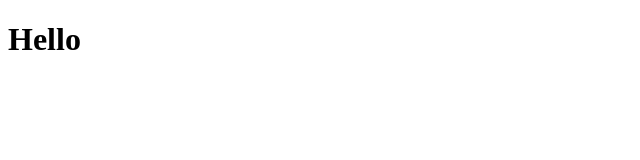
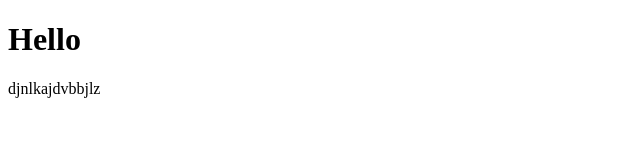
Before and after one commit to AmazingEdward/first_site, a plain HTML site: page index 2.html in a window 1280 px wide. Shown: the whole page, without its empty margins (0-640 px from the left). Drawn offline with Linux system fonts and the light colour scheme.

Commit message:
I added a paragraph
lsfjn;dojos

```diff
--- a/index 2.html
+++ b/index 2.html
@@ -12,6 +12,7 @@
 <body>
 
 	<h1>Hello </h1>
+	<p>djnlkajdvbbjlz</p>
 </body>
 
 
```
